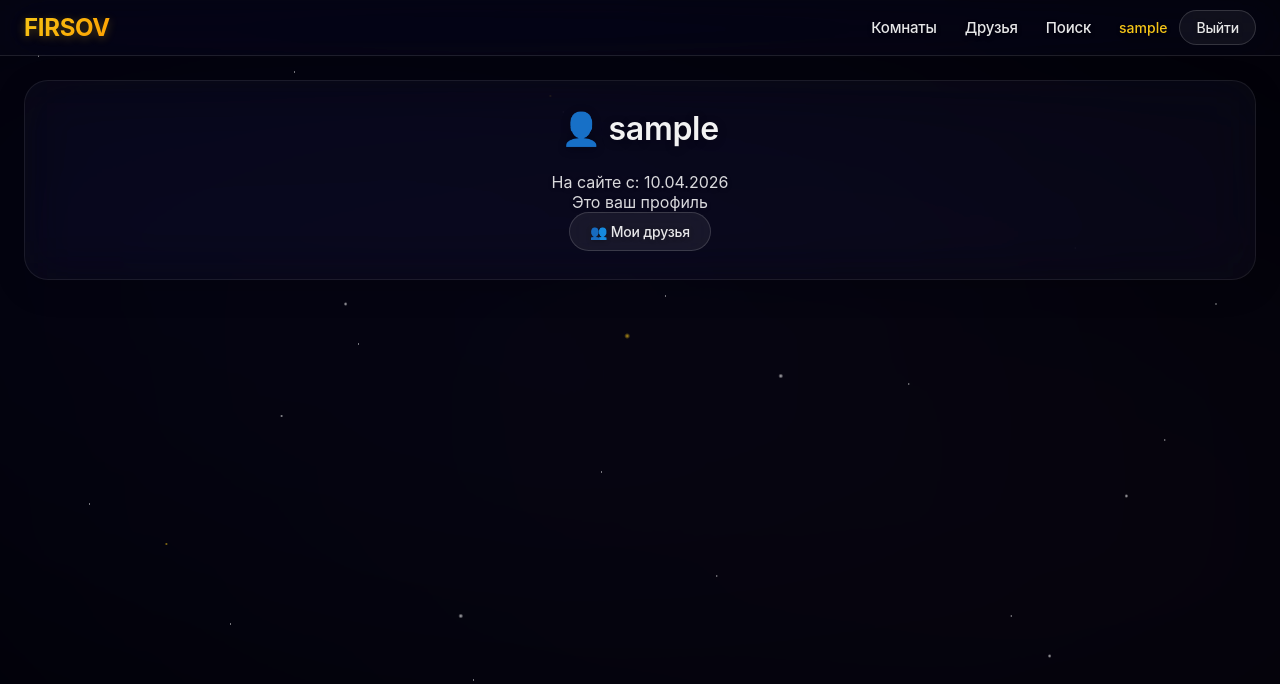
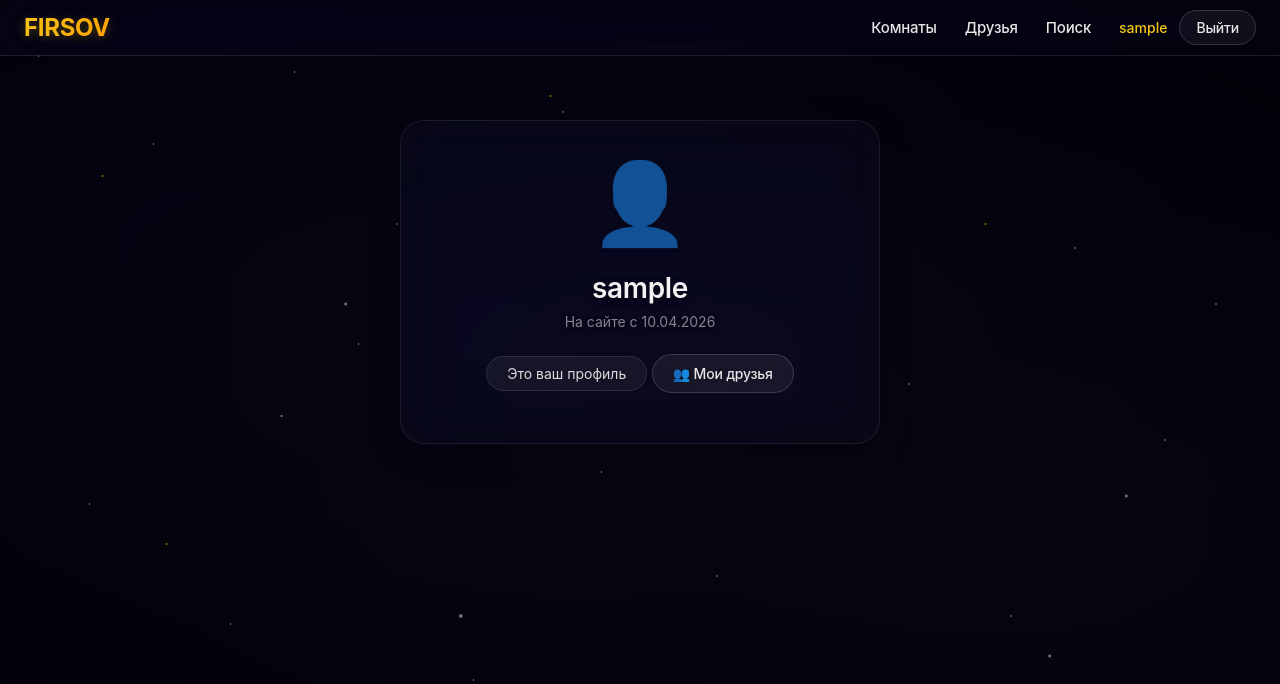
Before and after one commit to firsovs653-a11y/oge-miniapp, a Flask app: page /profile/sample in a window 1280 px wide. Shown: the top 684 px of the page. Run offline with Flask 3, Linux system fonts and the light colour scheme; the visitor is signed in with stand-in values (Sample User, id 1); data comes from the database, SQL or seed files in the repository; data that the repository does not hold is empty.

Commit message:
Update profile.html

```diff
--- a/templates/profile.html
+++ b/templates/profile.html
@@ -1,24 +1,106 @@
 {% extends "base.html" %}
 
-{% block title %}Профиль {{ profile_user.username }}{% endblock %}
+{% block title %}{{ profile_user.username }} | FIRSOV{% endblock %}
 
 {% block content %}
-<div class="form-card" style="text-align: center;">
-    <h1>👤 {{ profile_user.username }}</h1>
-    <p>На сайте с: {{ profile_user.created_at.strftime('%d.%m.%Y') }}</p>
+<div class="profile-container">
+    <div class="glass-card profile-card">
+        <div class="profile-avatar">👤</div>
+        <h1 class="profile-username">{{ profile_user.username }}</h1>
+        <p class="profile-date">На сайте с {{ profile_user.created_at.strftime('%d.%m.%Y') }}</p>
 
-    {% if profile_user.id == current_user.id %}
-        <p>Это ваш профиль</p>
-        <a href="{{ url_for('friends') }}" class="btn" style="display: inline-block; width: auto;">👥 Мои друзья</a>
-    {% else %}
-        {% if is_friend %}
-            <p>✅ Вы друзья</p>
-        {% elif pending_request %}
-            <p>⏳ Заявка отправлена</p>
+        {% if profile_user.id == current_user.id %}
+            <div class="profile-badge">Это ваш профиль</div>
+            <a href="{{ url_for('friends') }}" class="btn btn-primary">👥 Мои друзья</a>
         {% else %}
-            <a href="{{ url_for('send_request', user_id=profile_user.id) }}" class="btn">➕ Добавить в друзья</a>
+            {% if is_friend %}
+                <div class="profile-badge friend">✅ Вы друзья</div>
+            {% elif pending_request %}
+                <div class="profile-badge pending">⏳ Заявка отправлена</div>
+            {% else %}
+                <a href="{{ url_for('send_request', user_id=profile_user.id) }}" class="btn btn-add">➕ Добавить в друзья</a>
+            {% endif %}
         {% endif %}
-    {% endif %}
+    </div>
+</div>
 
-</div>
+<style>
+    .profile-container {
+        max-width: 480px;
+        margin: 40px auto;
+    }
+
+    .glass-card {
+        background: rgba(20, 20, 35, 0.25);
+        backdrop-filter: blur(25px) saturate(200%);
+        -webkit-backdrop-filter: blur(25px) saturate(200%);
+        border-radius: 24px;
+        padding: 32px;
+        border: 0.5px solid rgba(255, 255, 255, 0.08);
+        box-shadow: 0 8px 32px rgba(0, 0, 0, 0.15);
+    }
+
+    .profile-card {
+        text-align: center;
+    }
+
+    .profile-avatar {
+        font-size: 80px;
+        margin-bottom: 20px;
+        opacity: 0.8;
+    }
+
+    .profile-username {
+        color: rgba(255, 255, 255, 0.95);
+        margin: 0 0 8px 0;
+        font-size: 28px;
+        font-weight: 600;
+        text-shadow: 0 2px 10px rgba(0, 0, 0, 0.3);
+    }
+
+    .profile-date {
+        color: rgba(255, 255, 255, 0.5);
+        margin-bottom: 24px;
+        font-size: 14px;
+        text-shadow: 0 1px 5px rgba(0, 0, 0, 0.2);
+    }
+
+    .profile-badge {
+        display: inline-block;
+        padding: 8px 20px;
+        background: rgba(255, 255, 255, 0.05);
+        backdrop-filter: blur(10px);
+        -webkit-backdrop-filter: blur(10px);
+        border: 0.5px solid rgba(255, 255, 255, 0.1);
+        border-radius: 30px;
+        color: rgba(255, 255, 255, 0.8);
+        font-size: 14px;
+        margin-bottom: 20px;
+        text-shadow: 0 1px 5px rgba(0, 0, 0, 0.2);
+    }
+
+    .profile-badge.friend {
+        background: rgba(92, 255, 133, 0.08);
+        border-color: rgba(92, 255, 133, 0.3);
+        color: #5cff85;
+    }
+
+    .profile-badge.pending {
+        background: rgba(245, 197, 24, 0.08);
+        border-color: rgba(245, 197, 24, 0.3);
+        color: #f5c518;
+    }
+
+    .btn-add {
+        color: #4da6ff !important;
+        border: 1px solid rgba(77, 166, 255, 0.5) !important;
+        background: transparent !important;
+    }
+
+    .btn-add:hover {
+        border-color: #4da6ff !important;
+        background: rgba(77, 166, 255, 0.08) !important;
+        box-shadow: 0 0 15px rgba(77, 166, 255, 0.15) !important;
+    }
+</style>
 {% endblock %}
```
